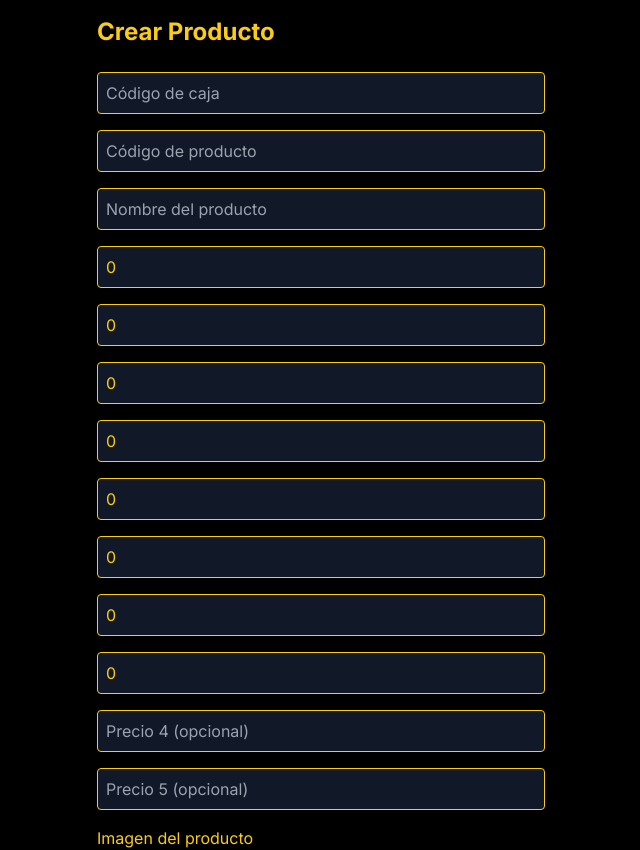
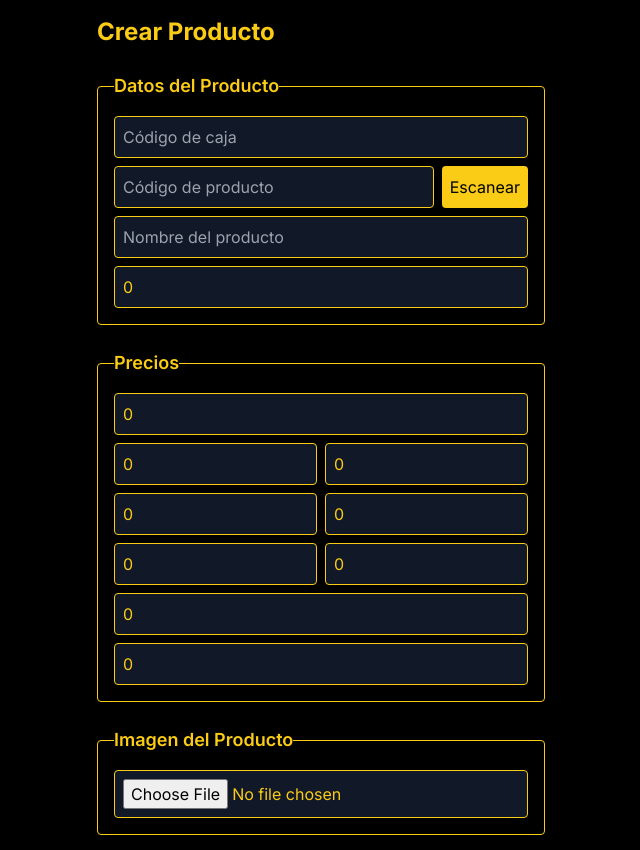
Before and after one commit to SergioGaitan27/rm-plataform, a Next.js app: page /administracion/productos/crear in a window 1280 px wide. Shown: the top 850 px of the page, without its empty margins (319-959 px from the left). Built offline with nearby package versions, Linux system fonts and the light colour scheme; no server answers; sample sign-in values are in the browser's storage.

Commit message:
Segunda prueba creación de productos

```diff
--- a/app/administracion/productos/crear/page.tsx
+++ b/app/administracion/productos/crear/page.tsx
@@ -1,10 +1,11 @@
 // app/administracion/productos/crear/page.tsx
 'use client';
 
-import React, { useState } from 'react';
+import React, { useState, useEffect } from 'react';
 import { useSession } from 'next-auth/react';
 import { useRouter } from 'next/navigation';
 import LoadingSpinner from '@/components/LoadingSpinner';
+import { BarcodeScanner } from '@/components/BarcodeScanner'; // Asegúrate de crear este componente
 
 interface StockLocation {
   location: string;
@@ -23,15 +24,17 @@ interface ProductForm {
   price2MinQty: number;
   price3: number;
   price3MinQty: number;
-  price4?: number;
-  price5?: number;
+  price4: number | undefined;
+  price5: number | undefined;
   stockLocations: StockLocation[];
   imageUrl?: string;
 }
 
+
 const CreateProductPage: React.FC = () => {
   const { data: session, status } = useSession();
   const router = useRouter();
+  const [isMobile, setIsMobile] = useState(false);
 
   const [product, setProduct] = useState<ProductForm>({
     boxCode: '',
@@ -45,11 +48,18 @@ const CreateProductPage: React.FC = () => {
     price2MinQty: 0,
     price3: 0,
     price3MinQty: 0,
+    price4: 0,
+    price5: 0,
     stockLocations: [],
   });
 
   const [newLocation, setNewLocation] = useState<StockLocation>({ location: '', quantity: 0 });
   const [imageFile, setImageFile] = useState<File | null>(null);
+  const [showBarcodeScanner, setShowBarcodeScanner] = useState(false);
+
+  useEffect(() => {
+    setIsMobile(/iPhone|iPad|iPod|Android/i.test(navigator.userAgent));
+  }, []);
 
   if (status === 'loading') {
     return <LoadingSpinner />;
@@ -86,66 +96,68 @@ const CreateProductPage: React.FC = () => {
     }
   };
 
+  const handleCameraCapture = async () => {
+    try {
+      // Solicitar permiso para usar la cámara
+      const stream = await navigator.mediaDevices.getUserMedia({ video: { facingMode: 'environment' } });
+
+      // Crear un elemento de video para mostrar la vista previa de la cámara
+      const video = document.createElement('video');
+      video.srcObject = stream;
+      video.play();
+
+      // Esperar a que el video esté listo
+      await new Promise((resolve) => {
+        video.onloadedmetadata = resolve;
+      });
+
+      // Crear un canvas para capturar la imagen
+      const canvas = document.createElement('canvas');
+      canvas.width = video.videoWidth;
+      canvas.height = video.videoHeight;
+
+      // Capturar la imagen actual del video en el canvas
+      canvas.getContext('2d')?.drawImage(video, 0, 0, canvas.width, canvas.height);
+
+      // Convertir el canvas a un archivo Blob
+      const blob = await new Promise<Blob>((resolve) => canvas.toBlob(resolve as BlobCallback, 'image/jpeg'));
+
+      // Crear un archivo a partir del Blob
+      const file = new File([blob], 'product-image.jpg', { type: 'image/jpeg' });
+
+      // Actualizar el estado con el nuevo archivo
+      setImageFile(file);
+
+      // Detener la transmisión de video
+      stream.getTracks().forEach(track => track.stop());
+
+    } catch (error) {
+      console.error('Error al capturar la imagen:', error);
+      // Aquí puedes manejar el error, por ejemplo, mostrando un mensaje al usuario
+    }
+  };
+
+  const handleBarcodeScanned = (barcode: string) => {
+    setProduct({ ...product, productCode: barcode });
+    setShowBarcodeScanner(false);
+  };
+
   const handleSubmit = async (e: React.FormEvent) => {
     e.preventDefault();
 
-    // Primero, subimos la imagen si existe
-    let imageUrl = '';
-    if (imageFile) {
-      const formData = new FormData();
-      formData.append('file', imageFile);
-      formData.append('upload_preset', 'tu_upload_preset'); // Reemplaza con tu upload preset de Cloudinary
-
-      try {
-        const response = await fetch('https://api.cloudinary.com/v1_1/tu_cloud_name/image/upload', {
-          method: 'POST',
-          body: formData
-        });
-
-        if (!response.ok) {
-          throw new Error('Error al subir la imagen');
-        }
-
-        const data = await response.json();
-        imageUrl = data.secure_url;
-      } catch (error) {
-        console.error('Error al subir la imagen:', error);
-        // Aquí puedes manejar el error, por ejemplo, mostrando un mensaje al usuario
-        return;
-      }
-    }
-
-    // Luego, guardamos el producto
-    const productData = {
-      ...product,
-      imageUrl
-    };
-
-    try {
-      const res = await fetch('/api/products', {
-        method: 'POST',
-        headers: {
-          'Content-Type': 'application/json',
-        },
-        body: JSON.stringify(productData),
-      });
-
-      if (!res.ok) {
-        throw new Error('Error al guardar el producto');
-      }
-
-      router.push('/administracion/productos');
-    } catch (error) {
-      console.error('Error al guardar el producto:', error);
-      // Aquí puedes manejar el error, por ejemplo, mostrando un mensaje al usuario
-    }
+    // Lógica para subir la imagen y guardar el producto
+    // (mantén el código que ya teníamos para esto)
   };
 
   return (
     <div className="min-h-screen bg-black text-yellow-400 p-4">
       <div className="max-w-md mx-auto">
         <h1 className="text-2xl font-bold mb-6">Crear Producto</h1>
-        <form onSubmit={handleSubmit} className="space-y-4">
+        <form onSubmit={handleSubmit} className="space-y-6">
+          {/* Datos del Producto */}
+          <fieldset className="border border-yellow-400 rounded p-4">
+            <legend className="text-lg font-semibold">Datos del Producto</legend>
+            <div className="space-y-2">
               <input
                 type="text"
                 name="boxCode"
@@ -155,15 +167,25 @@ const CreateProductPage: React.FC = () => {
                 className="w-full p-2 bg-gray-900 border border-yellow-400 rounded text-yellow-400"
                 required
               />
+              <div className="flex space-x-2">
                 <input
                   type="text"
                   name="productCode"
                   value={product.productCode}
                   onChange={handleInputChange}
                   placeholder="Código de producto"
-            className="w-full p-2 bg-gray-900 border border-yellow-400 rounded text-yellow-400"
+                  className="flex-grow p-2 bg-gray-900 border border-yellow-400 rounded text-yellow-400"
                   required
                 />
+                <button
+                  type="button"
+                  onClick={() => setShowBarcodeScanner(true)}
+                  className="bg-yellow-400 text-black p-2 rounded"
+                >
+                  Escanear
+                </button>
+              </div>
+              {showBarcodeScanner && <BarcodeScanner onScan={handleBarcodeScanned} />}
               <input
                 type="text"
                 name="name"
@@ -182,6 +204,13 @@ const CreateProductPage: React.FC = () => {
                 className="w-full p-2 bg-gray-900 border border-yellow-400 rounded text-yellow-400"
                 required
               />
+            </div>
+          </fieldset>
+
+          {/* Precios */}
+          <fieldset className="border border-yellow-400 rounded p-4">
+            <legend className="text-lg font-semibold">Precios</legend>
+            <div className="space-y-2">
               <input
                 type="number"
                 name="cost"
@@ -192,67 +221,33 @@ const CreateProductPage: React.FC = () => {
                 required
                 step="0.01"
               />
+              {[1, 2, 3].map((num) => (
+                <div key={num} className="flex space-x-2">
                   <input
                     type="number"
-            name="price1"
-            value={product.price1}
+                    name={`price${num}`}
+                    value={product[`price${num}` as keyof ProductForm] as number}
                     onChange={handleInputChange}
-            placeholder="Precio 1"
-            className="w-full p-2 bg-gray-900 border border-yellow-400 rounded text-yellow-400"
+                    placeholder={`Precio ${num}`}
+                    className="w-1/2 p-2 bg-gray-900 border border-yellow-400 rounded text-yellow-400"
                     required
                     step="0.01"
                   />
                   <input
                     type="number"
-            name="price1MinQty"
-            value={product.price1MinQty}
+                    name={`price${num}MinQty`}
+                    value={product[`price${num}MinQty` as keyof ProductForm] as number}
                     onChange={handleInputChange}
-            placeholder="Cantidad mínima para Precio 1"
-            className="w-full p-2 bg-gray-900 border border-yellow-400 rounded text-yellow-400"
+                    placeholder={`Cant. mín. ${num}`}
+                    className="w-1/2 p-2 bg-gray-900 border border-yellow-400 rounded text-yellow-400"
                     required
                   />
-          <input
-            type="number"
-            name="price2"
-            value={product.price2}
-            onChange={handleInputChange}
-            placeholder="Precio 2"
-            className="w-full p-2 bg-gray-900 border border-yellow-400 rounded text-yellow-400"
-            required
-            step="0.01"
-          />
-          <input
-            type="number"
-            name="price2MinQty"
-            value={product.price2MinQty}
-            onChange={handleInputChange}
-            placeholder="Cantidad mínima para Precio 2"
-            className="w-full p-2 bg-gray-900 border border-yellow-400 rounded text-yellow-400"
-            required
-          />
-          <input
-            type="number"
-            name="price3"
-            value={product.price3}
-            onChange={handleInputChange}
-            placeholder="Precio 3"
-            className="w-full p-2 bg-gray-900 border border-yellow-400 rounded text-yellow-400"
-            required
-            step="0.01"
-          />
-          <input
-            type="number"
-            name="price3MinQty"
-            value={product.price3MinQty}
-            onChange={handleInputChange}
-            placeholder="Cantidad mínima para Precio 3"
-            className="w-full p-2 bg-gray-900 border border-yellow-400 rounded text-yellow-400"
-            required
-          />
+                </div>
+              ))}
               <input
                 type="number"
                 name="price4"
-            value={product.price4 || ''}
+                value={product.price4?.toString() || ''}
                 onChange={handleInputChange}
                 placeholder="Precio 4 (opcional)"
                 className="w-full p-2 bg-gray-900 border border-yellow-400 rounded text-yellow-400"
@@ -261,25 +256,42 @@ const CreateProductPage: React.FC = () => {
               <input
                 type="number"
                 name="price5"
-            value={product.price5 || ''}
+                value={product.price5?.toString() || ''}
                 onChange={handleInputChange}
                 placeholder="Precio 5 (opcional)"
                 className="w-full p-2 bg-gray-900 border border-yellow-400 rounded text-yellow-400"
                 step="0.01"
               />
-          <div>
-            <label htmlFor="image" className="block mb-2">Imagen del producto</label>
+            </div>
+          </fieldset>
+
+          {/* Imagen del Producto */}
+          <fieldset className="border border-yellow-400 rounded p-4">
+            <legend className="text-lg font-semibold">Imagen del Producto</legend>
+            <div className="space-y-2">
+              {isMobile && (
+                <button
+                  type="button"
+                  onClick={handleCameraCapture}
+                  className="w-full bg-yellow-400 text-black p-2 rounded mb-2"
+                >
+                  Tomar foto
+                </button>
+              )}
               <input
                 type="file"
                 id="image"
                 accept="image/*"
-              capture="environment"
                 onChange={handleImageChange}
                 className="w-full p-2 bg-gray-900 border border-yellow-400 rounded text-yellow-400"
               />
             </div>
-          <div>
-            <h3 className="font-bold mb-2">Ubicaciones de stock</h3>
+          </fieldset>
+
+          {/* Ubicaciones de Stock */}
+          <fieldset className="border border-yellow-400 rounded p-4">
+            <legend className="text-lg font-semibold">Ubicaciones de Stock</legend>
+            <div className="space-y-2">
               {product.stockLocations.map((loc, index) => (
                 <div key={index} className="flex space-x-2 mb-2">
                   <span>{loc.location}: {loc.quantity}</span>
@@ -311,6 +323,8 @@ const CreateProductPage: React.FC = () => {
                 </button>
               </div>
             </div>
+          </fieldset>
+
           <button type="submit" className="w-full bg-yellow-400 text-black p-2 rounded hover:bg-yellow-500 transition-colors">
             Guardar Producto
           </button>
--- /dev/null
+++ b/components/BarcodeScanner.tsx
@@ -0,0 +1,53 @@
+// components/BarcodeScanner.tsx
+import React, { useEffect, useRef } from 'react';
+import Quagga from 'quagga';
+
+interface BarcodeScannerProps {
+  onScan: (barcode: string) => void;
+}
+
+export const BarcodeScanner: React.FC<BarcodeScannerProps> = ({ onScan }) => {
+  const scannerRef = useRef<HTMLDivElement>(null);
+
+  useEffect(() => {
+    if (scannerRef.current) {
+      Quagga.init(
+        {
+          inputStream: {
+            name: 'Live',
+            type: 'LiveStream',
+            target: scannerRef.current,
+            constraints: {
+              width: 640,
+              height: 480,
+              facingMode: 'environment', // use the rear camera
+            },
+          },
+          decoder: {
+            readers: ['ean_reader', 'ean_8_reader', 'code_128_reader', 'code_39_reader', 'code_39_vin_reader', 'codabar_reader', 'upc_reader', 'upc_e_reader', 'i2of5_reader'],
+          },
+        },
+        (err) => {
+          if (err) {
+            console.error('Error initializing Quagga:', err);
+            return;
+          }
+          Quagga.start();
+        }
+      );
+
+      Quagga.onDetected((result) => {
+        if (result.codeResult.code) {
+          onScan(result.codeResult.code);
+          Quagga.stop();
+        }
+      });
+    }
+
+    return () => {
+      Quagga.stop();
+    };
+  }, [onScan]);
+
+  return <div ref={scannerRef} className="w-full h-64 relative" />;
+};
--- a/package.json
+++ b/package.json
@@ -13,6 +13,7 @@
     "mongoose": "^8.5.1",
     "next": "14.2.5",
     "next-auth": "^4.24.7",
+    "quagga": "^0.12.1",
     "react": "^18",
     "react-dom": "^18",
     "react-icons": "^5.2.1"
```
Also changed, not shown: types/quagga.d.ts (added, +10 -0 lines), 1 other file (tests, documents, lock files or other folders). Lines whose indentation alone changed are shown as unchanged.
